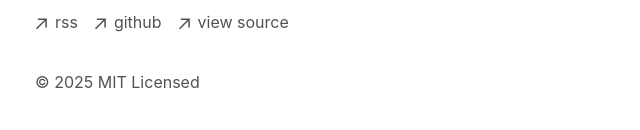
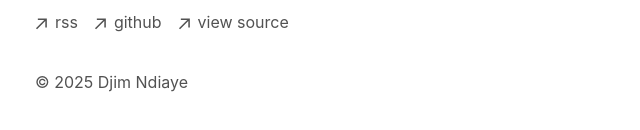
Before and after one commit to MazaaLazaa/website-dn, a Next.js app: page / in a window 1280 px wide. Shown: the part 702-832 px from the top of the page, without its empty margins (317-957 px from the left). Built offline with nearby package versions, Linux system fonts and the light colour scheme.

Commit message:
Update footer.tsx

```diff
--- a/app/components/footer.tsx
+++ b/app/components/footer.tsx
@@ -54,7 +54,7 @@ export default function Footer() {
         </li>
       </ul>
       <p className="mt-8 text-neutral-600 dark:text-neutral-300">
-        © {new Date().getFullYear()} MIT Licensed
+        © {new Date().getFullYear()} Djim Ndiaye
       </p>
     </footer>
   )
```
